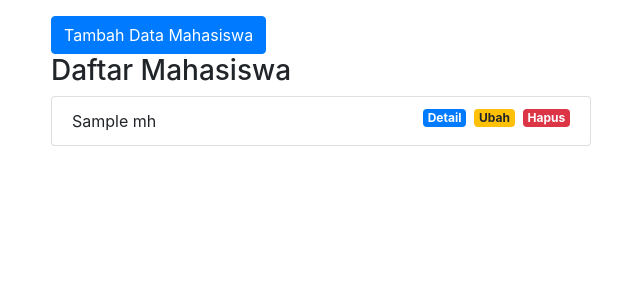
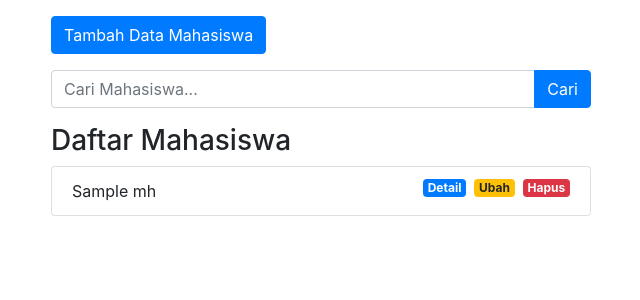
Before and after one commit to BlueDia411/PHPMVC, a PHP site: the page made by App/Views/mahasiswa/index.php in a window 1280 px wide. Shown: the part 56-356 px from the top of the page, without its empty margins (34-674 px from the left). Run offline with PHP 8.4, Linux system fonts and the light colour scheme; the template is opened without the code that fills it: most values are stand-ins (such as "Sample title", 1, 10 or a date in 2020); some libraries are stand-ins or nearby versions.

Commit message:
menamnahkan fungsi search

```diff
--- a/App/Views/mahasiswa/index.php
+++ b/App/Views/mahasiswa/index.php
@@ -6,13 +6,30 @@
 		</div>
 	</div>
 
-
-	<div class="row">
+	<div class="row mb-3">
 		<div class="col-lg-6">
 			<button type="button" class="btn btn-primary tombolTambahData" data-toggle="modal" data-target="#formModal">
 			  Tambah Data Mahasiswa
 			</button>
-			<br>
+		</div>
+	</div>
+
+	<div class="row mb-3">
+		<div class="col-lg-6">
+			<form action="<?= BASEURL;?>/mahasiswa/cari" method="post">
+				<div class="input-group">
+				  <input type="text" class="form-control" placeholder="Cari Mahasiswa..." name="keyword" id="keyword" autocomplete="off">
+				  <div class="input-group-append">
+				    <button class="btn btn-primary" type="submit" id="tombolcari">Cari</button>
+				  </div>
+				</div>
+			</form>
+		</div>
+	</div>
+
+
+	<div class="row">
+		<div class="col-lg-6">
 			<h3>Daftar Mahasiswa</h3>
 				<?php foreach ($data['mhs'] as $mhs) : ?>
 					<ul class="list-group">
```
Also changed, not shown: App/Controllers/Mahasiswa.php (+8 -0 lines), App/models/Mahasiswa_model.php (+8 -0 lines).
